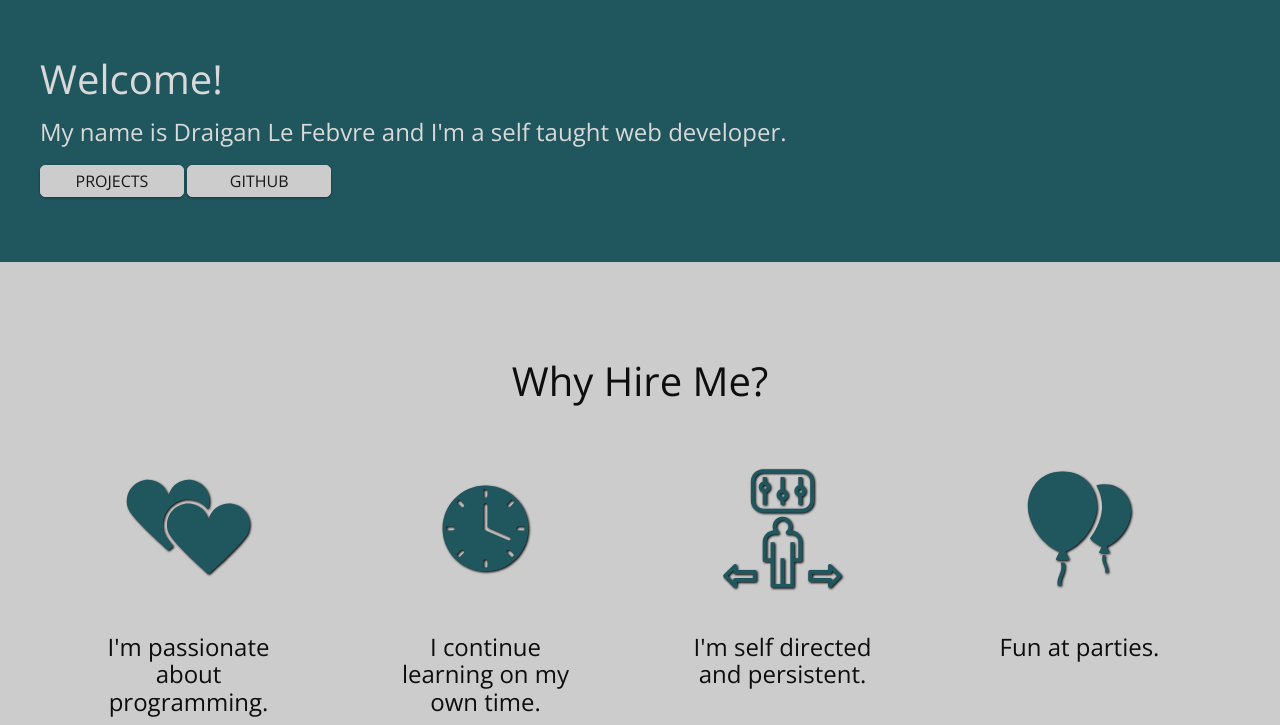
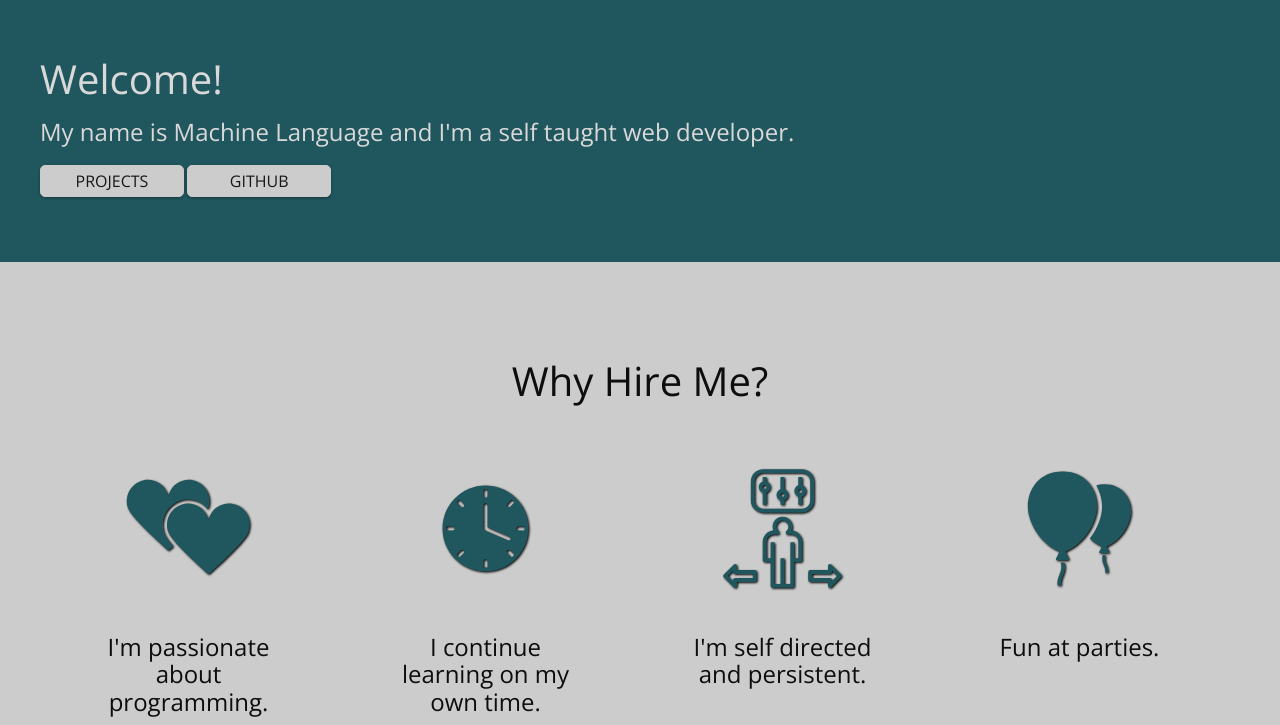
Before and after one commit to Machine-Language/Machine-Language.github.io, a plain HTML site: page index.html in a window 1280 px wide. Shown: the part 75-800 px from the top of the page. Drawn offline with nearby package versions, Linux system fonts and the light colour scheme.

Commit message:
Update index.html

```diff
--- a/index.html
+++ b/index.html
@@ -95,7 +95,7 @@
 Welcome!
 </h1>
 <h2 class='hero--text -small'>
-My name is Draigan Le Febvre and I'm a self taught web developer.
+My name is Machine Language and I'm a self taught web developer.
 </h2>
 <a href="/projects.html" class="btn"><span class='btn--text'>
 Projects
```
